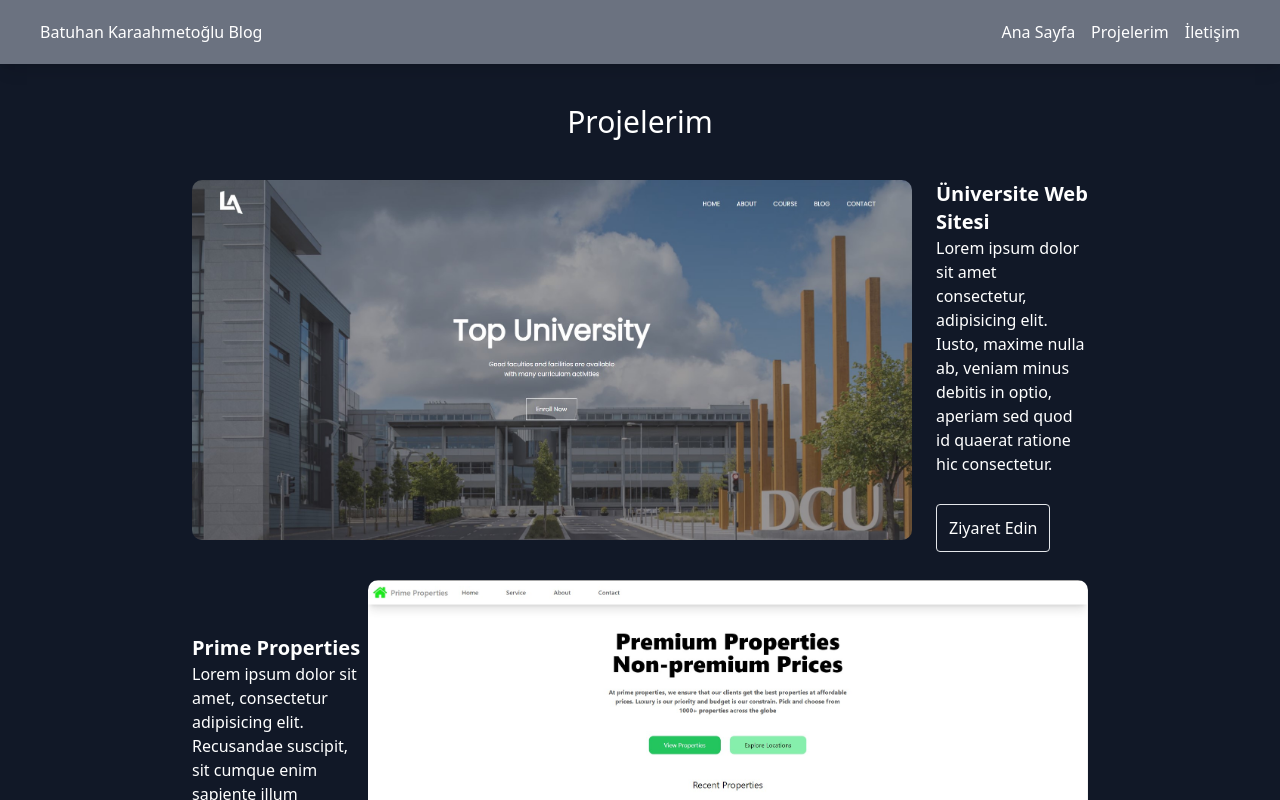
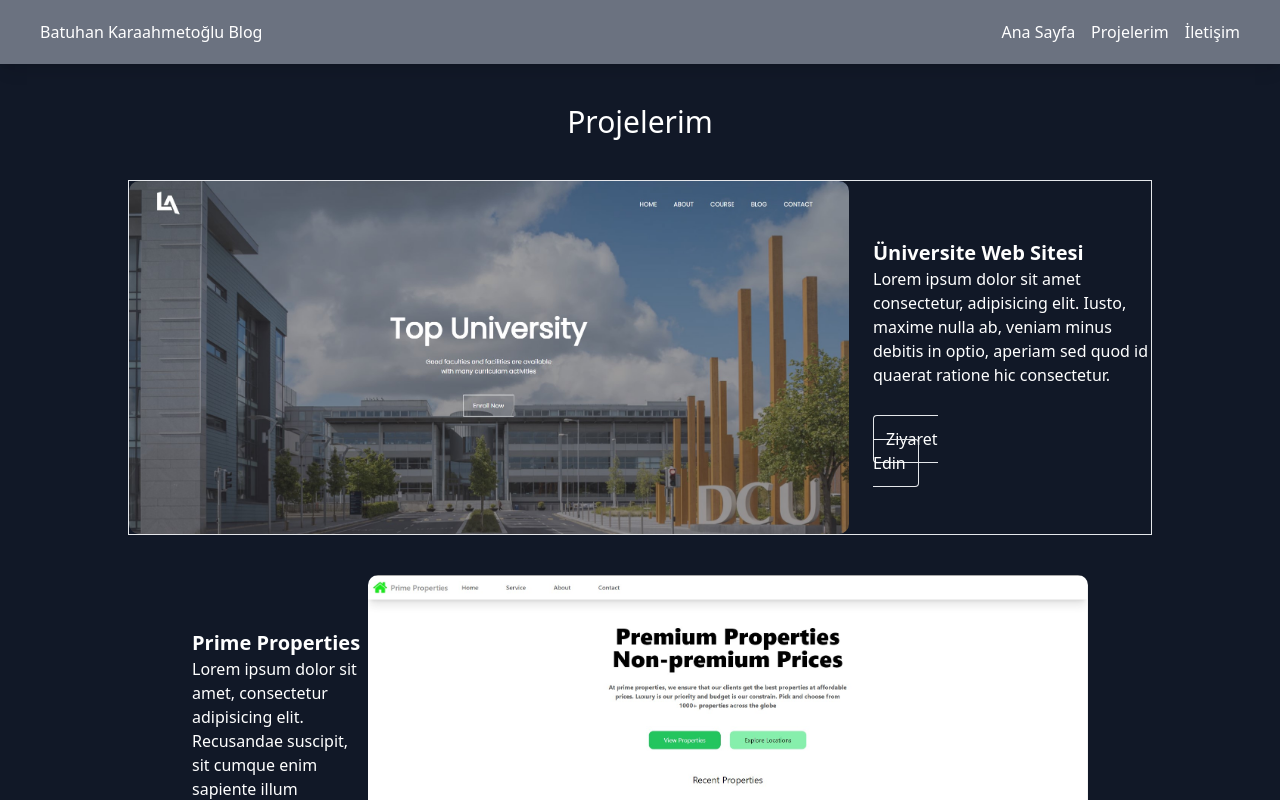
Before and after one commit to Batuhan445/blog-app, a Next.js app: page /my-projects in a window 1280 px wide. Shown: the top 800 px of the page. Built offline with nearby package versions, Linux system fonts and the light colour scheme.

Commit message:
some css fix, continuing

```diff
--- a/src/app/my-projects/page.tsx
+++ b/src/app/my-projects/page.tsx
@@ -7,7 +7,7 @@ const Projects = () => {
     <div className='min-h-screen'>
         <div className='mt-10 text-3xl text-center'>Projelerim</div>
 
-        <div className='mt-10 grid md:flex w-[70%] m-auto'>
+        <div className='mt-10 grid md:flex w-[80%] m-auto border'>
             <Image src={"/projects/university-web.jpg"}
             style={{borderRadius:"10px"}}
             alt={'universite-web-site'}
@@ -18,12 +18,11 @@ const Projects = () => {
             <h1 className='text-xl font-bold'>Üniversite Web Sitesi</h1>
             <p>Lorem ipsum dolor sit amet consectetur, adipisicing elit. Iusto, maxime nulla ab, veniam minus debitis in optio, aperiam sed quod id quaerat ratione hic consectetur.</p>
 
-          <div className='mt-10'>
+          <div className='mx-auto md:mx-0 mt-10 w-28'>
             <Link
             href={'https://calm-gumdrop-f04589.netlify.app/'}
             target='_blank'
-            className='border w-28 p-3 mr-auto rounded transition text-center hover:bg-blue-500 hover:border-blue-500'
-            style={{marginTop:"16px"}}
+            className='border p-3 rounded transition text-center hover:bg-blue-500 hover:border-blue-500'
             >
               Ziyaret Edin
             </Link>
```
